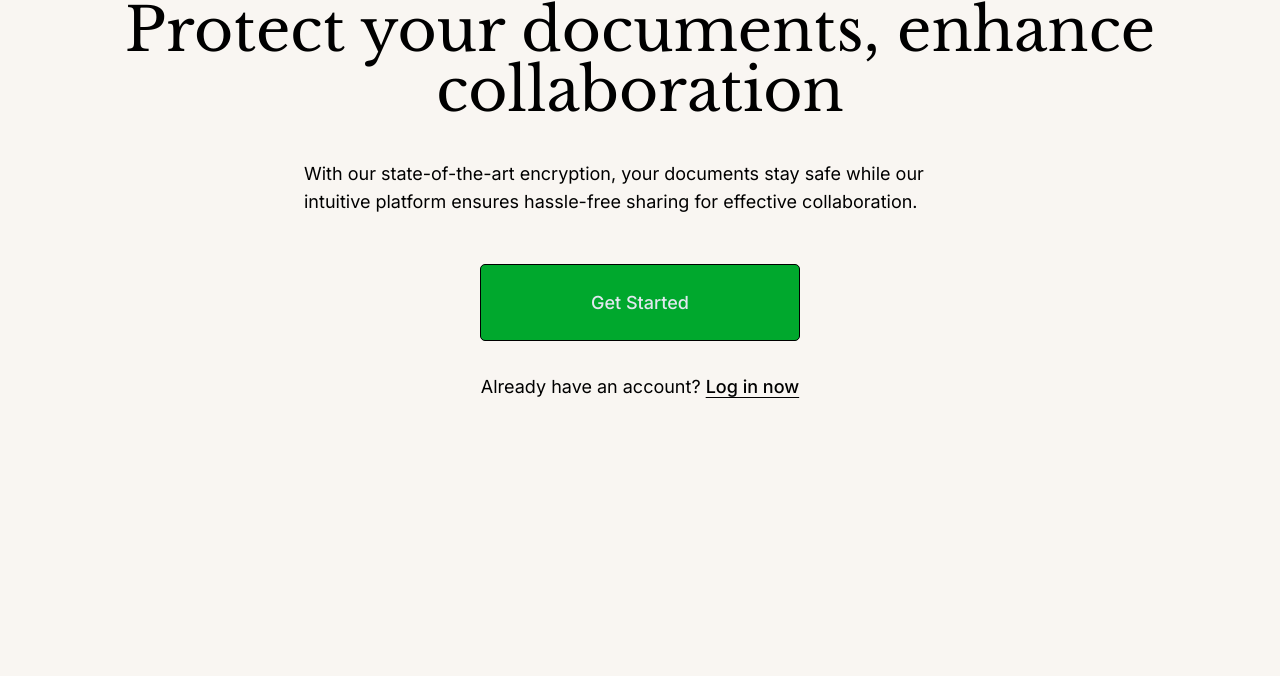
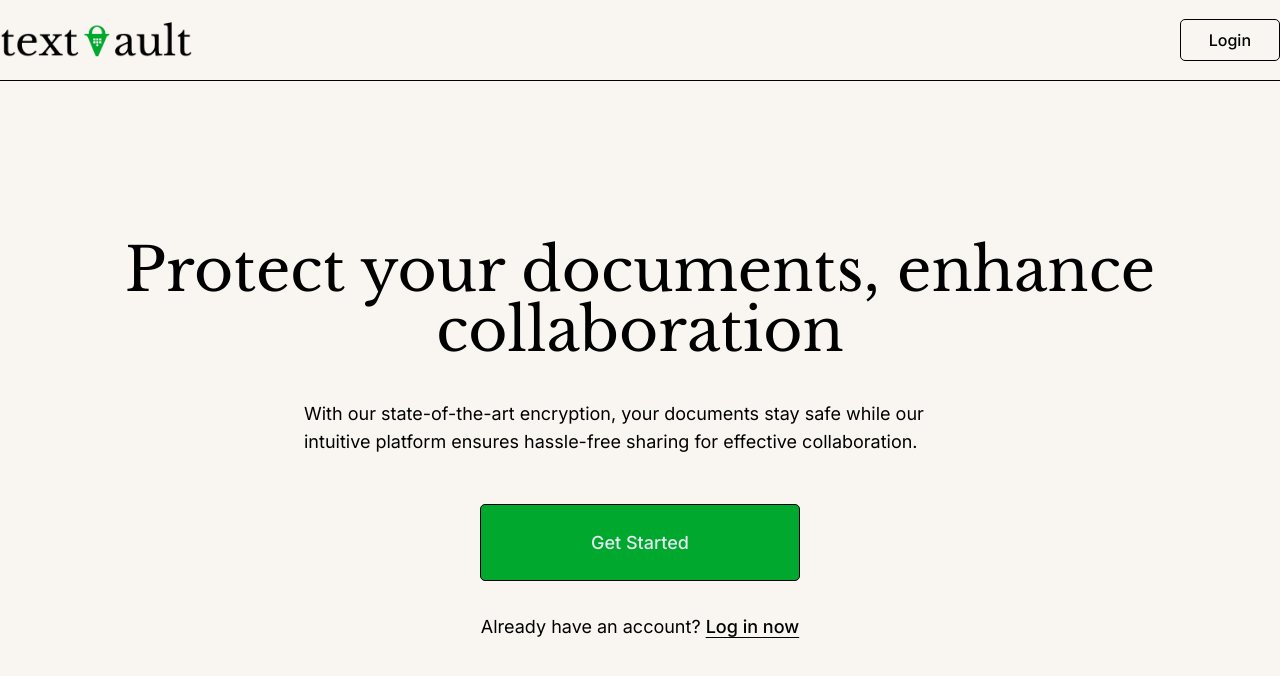
Before and after one commit to GIMMI42PIASTRATO/TextVault, a Next.js app: page / in a window 1280 px wide. Shown: the top 676 px of the page. Built offline with nearby package versions, Linux system fonts and the light colour scheme.

Commit message:
feat: created the Navbar component

```diff
--- /dev/null
+++ b/src/app/components/Navbar/Navbar.tsx
@@ -0,0 +1,22 @@
+import LinkComponent from "@/components/Link/LinkComponent";
+import style from "./navbar.module.css";
+import Link from "next/link";
+
+export default function Navbar() {
+	return (
+		<nav className={style.container}>
+			<div>
+				<Link href="/">
+					<img
+						className={style.log_img}
+						src="text-vault-logo-libre.png"
+						alt="Logo"
+					/>
+				</Link>
+			</div>
+			<LinkComponent href="/login" className="">
+				Login
+			</LinkComponent>
+		</nav>
+	);
+}
--- /dev/null
+++ b/src/app/components/Navbar/navbar.module.css
@@ -0,0 +1,18 @@
+.container {
+  	display: flex;
+  	justify-content: space-between;
+  	align-items: center;
+  	margin: 0 auto;
+	height: 5rem;
+}
+
+.log_img {
+    width: 12rem;
+    height: auto;
+}
+
+@media (min-width: 90rem) {
+	.container {
+		max-width: 82.5rem;
+	}
+}
--- a/src/app/layout.tsx
+++ b/src/app/layout.tsx
@@ -1,6 +1,7 @@
 import type { Metadata } from "next";
 import { Inter } from "next/font/google";
 import "./globals.css";
+import Navbar from "./components/Navbar/Navbar";
 
 const inter = Inter({ subsets: ["latin"] });
 
@@ -16,7 +17,12 @@ export default function RootLayout({
 }>) {
 	return (
 		<html lang="en">
-			<body className={inter.className}>{children}</body>
+			<body className={inter.className}>
+				<header className="fixed z-50 w-full border-b border-[--text-color]">
+					<Navbar />
+				</header>
+				<main className="pt-60">{children}</main>
+			</body>
 		</html>
 	);
 }
--- a/src/components/Link/LinkComponent.tsx
+++ b/src/components/Link/LinkComponent.tsx
@@ -1,5 +1,6 @@
 import Link from "next/link";
 import style from "./linkComponent.module.css";
+import { inter } from "@/utils/fonts";
 
 interface LinkComponentProps {
 	href: string;
@@ -13,7 +14,10 @@ export default function LinkComponent({
 	className,
 }: LinkComponentProps) {
 	return (
-		<Link href={href} className={`${style.link} ${style[className]}`}>
+		<Link
+			href={href}
+			className={`${inter.className} ${style.link} ${style[className]}`}
+		>
 			{children}
 		</Link>
 	);
```
Also changed, not shown: public/text-vault-logo-libre.png (added).
